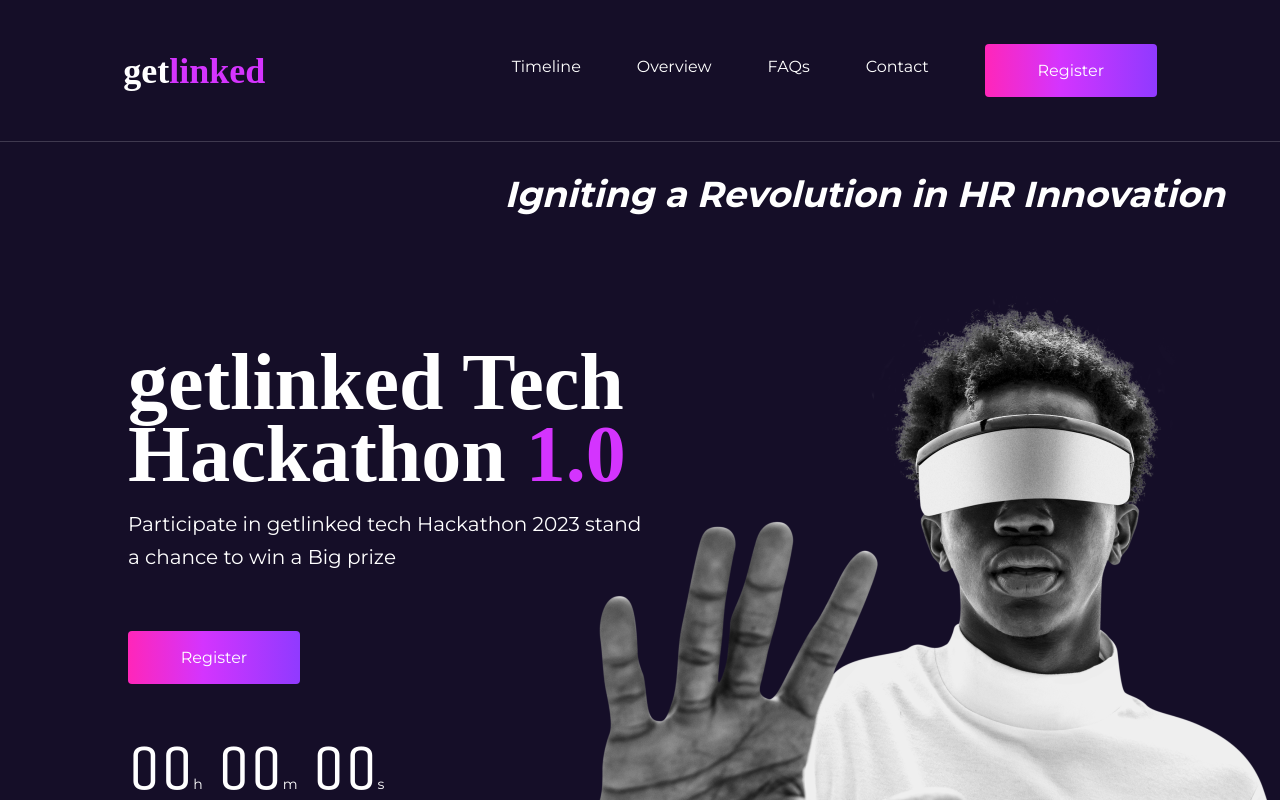
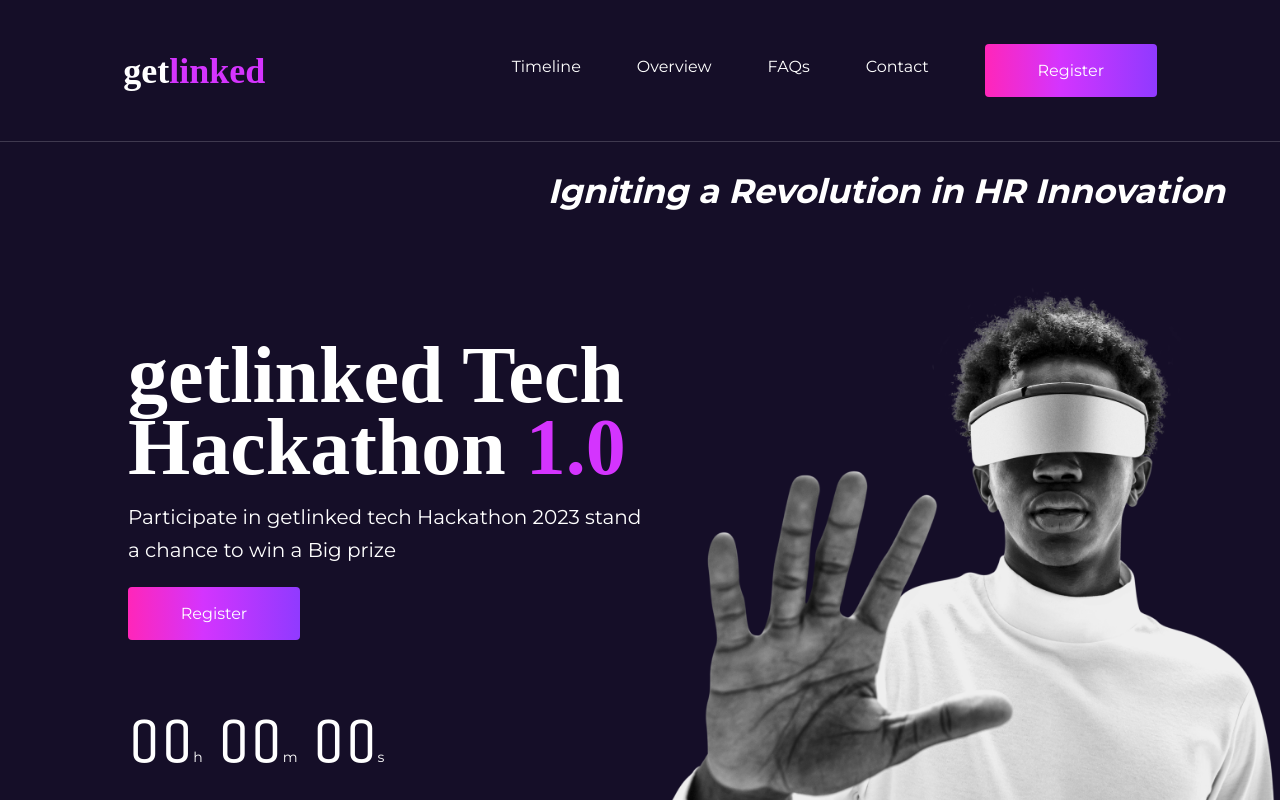
Before and after one commit to Ciamuthama/GetLinkedAiHackathon, a React (Vite) app: page / in a window 1280 px wide. Shown: the top 800 px of the page. Built offline with nearby package versions, Linux system fonts and the light colour scheme; a web font is replaced by a local one.

Commit message:
Fixed css for page 1 of the main page

```diff
--- a/src/components/Mainpage.jsx
+++ b/src/components/Mainpage.jsx
@@ -3,7 +3,8 @@ import "./mainpage.css";
 export default function Mainpage() {
   return (
     <div className="mainpage">
-      <div style={{position:'relative'}}>
+      <div className='page1'>
+        <div style={{ position: "relative" }}>
           <h2 className="first_h2">Igniting a Revolution in HR Innovation</h2>
         </div>
 
@@ -14,17 +15,20 @@ export default function Mainpage() {
           </h1>
           <div className="title_div">
             <p className="title_p">
-            Participate in getlinked tech Hackathon 2023 stand a chance to win a
-            Big prize
+              Participate in getlinked tech Hackathon 2023 stand a chance to win
+              a Big prize
             </p>
           </div>
-        <button style={{marginTop:'2.3rem'}}>Register</button>
+          <button style={{ marginTop: "0rem" }}>Register</button>
           <div>
             <h1 className="countdown">
               00<span>h</span> 00<span>m</span> 00<span>s</span>
             </h1>
           </div>
-        <div className='man_image'></div>
+          <div className="man_image">
+            <img src="../../assets/man.png" />
+          </div>
+        </div>
       </div>
 
       <div className="page2">
@@ -154,28 +158,48 @@ export default function Mainpage() {
 
       <div className="page7">
         <h2>Prizes and Rewards</h2>
-        <p>Highlight of the prizes or rewards for winners and for participants.</p>
-
+        <p>
+          Highlight of the prizes or rewards for winners and for participants.
+        </p>
       </div>
 
       <div className="page8">
         <h2>Partners and Sponsors</h2>
-        <p>Getlinked Hackathon 1.0 is honored to have the following major companies as its partners and sponsors</p>
+        <p>
+          Getlinked Hackathon 1.0 is honored to have the following major
+          companies as its partners and sponsors
+        </p>
       </div>
 
       <div className="page9">
         <h2>Privacy Policy and Terms</h2>
         <h4>Last updated on September 12, 2023</h4>
-        <p>Below are our privacy & policy, which outline a lot of goodies. it’s our aim to always take of our participant</p>
+        <p>
+          Below are our privacy & policy, which outline a lot of goodies. it’s
+          our aim to always take of our participant
+        </p>
 
         <div className="page9_div1">
-          <p>At getlinked tech Hackathon 1.0, we value your privacy and are committed to protecting your personal information. This Privacy Policy outlines how we collect, use, disclose, and safeguard your data when you participate in our tech hackathon event. By participating in our event, you consent to the practices described in this policy.</p>
+          <p>
+            At getlinked tech Hackathon 1.0, we value your privacy and are
+            committed to protecting your personal information. This Privacy
+            Policy outlines how we collect, use, disclose, and safeguard your
+            data when you participate in our tech hackathon event. By
+            participating in our event, you consent to the practices described
+            in this policy.
+          </p>
 
           <h2>Licensing Policy</h2>
           <h3>Here are terms of our Standard License:</h3>
           <ul>
-            <li>The Standard License grants you a non-exclusive right to navigate and register for our event</li>
-            <li>You are licensed to use the item available at any free source sites, for your project developement</li>
+            <li>
+              The Standard License grants you a non-exclusive right to navigate
+              and register for our event
+            </li>
+            <li>
+              You are licensed to use the item available at any free source
+              sites, for your project developement
+            </li>
           </ul>
         </div>
       </div>
--- a/src/components/mainpage.css
+++ b/src/components/mainpage.css
@@ -1,7 +1,12 @@
+.page1{
+  position: relative;
+  border-bottom:1px solid rgba(255, 255, 255, 0.18) ;
+}
+
 .first_h2 {
   color: #fff;
   font-family: Montserrat;
-  font-size: 36px;
+  font-size: 2.645vw;
   font-style: italic;
   font-weight: 700;
   line-height: normal;
@@ -71,6 +76,9 @@ height:66px;
   font-style: normal;
   font-weight: 400;
   line-height: 133%;
+  position: relative;
+  top: 1rem;
+  margin-bottom: 5rem;
 }
 
 .countdown span{
@@ -83,14 +91,12 @@ line-height: 133%;
 }
 
 .man_image{
-  background: url('../../public/assets/man.png');
-  width: 60%;
-  height: 100%;
-  top: 15rem;
-  background-blend-mode: luminosity;
-  background-repeat: no-repeat;
+  top: 7.2rem;
   filter: grayscale(1);
-  background-position: center;
   position: absolute;
   right: 0rem;
 }
+
+.man_image img{
+  width:41rem;
+}
--- a/src/index.css
+++ b/src/index.css
@@ -1,5 +1,9 @@
 @import url('https://fonts.googleapis.com/css2?family=Montserrat:wght@100;300;400;500;600;700&display=swap');
 @import url('https://fonts.googleapis.com/css2?family=Unica+One&display=swap');
+
+html{
+  overflow-x: hidden;
+}
 
 body {
   background: #150E28;
```
Lines whose indentation alone changed are shown as unchanged.
